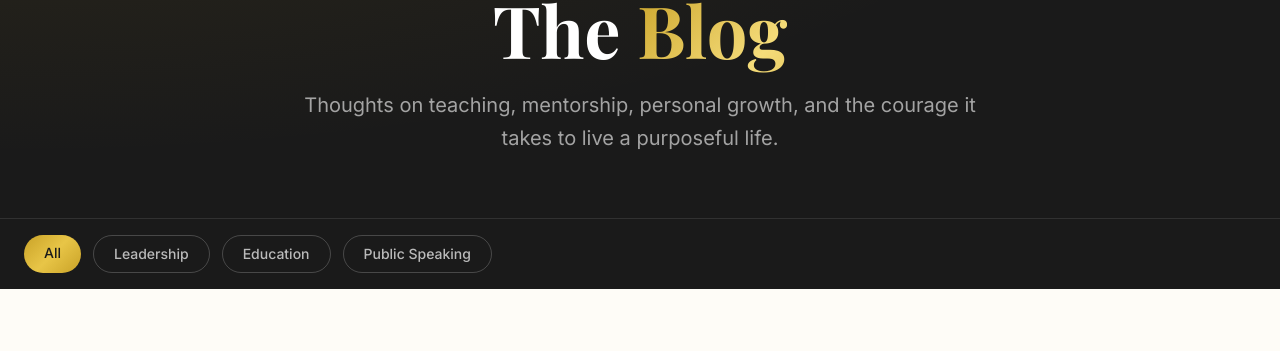
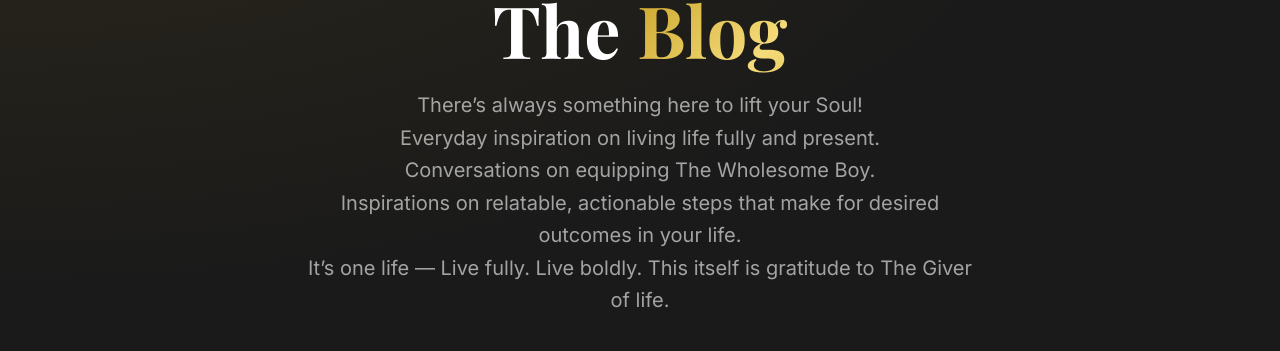
Before and after one commit to Johnomaji/chinezeononye, a Next.js app: page /blog in a window 1280 px wide. Shown: the part 189-540 px from the top of the page. Built offline with nearby package versions, Linux system fonts and the light colour scheme; no server answers; a web font is replaced by a local one.

Commit message:
new changes

```diff
--- a/app/about/page.tsx
+++ b/app/about/page.tsx
@@ -265,6 +265,7 @@ export default function AboutPage() {
               '/new2.jpeg',
               '/new3.jpeg',
               '/new4.jpeg',
+              '/new5.png',
             ].map((src, i) => (
               <div
                 key={i}
--- a/app/blog/page.tsx
+++ b/app/blog/page.tsx
@@ -42,7 +42,15 @@ export default function BlogPage({
             The <span className="gold-text">Blog</span>
           </h1>
           <p className="text-white/60 text-xl max-w-2xl mx-auto leading-relaxed">
-            Thoughts on teaching, mentorship, personal growth, and the courage it takes to live a purposeful life.
+            There’s always something here to lift your Soul!
+            <br />
+            Everyday inspiration on living life fully and present.
+            <br />
+            Conversations on equipping The Wholesome Boy.
+            <br />
+            Inspirations on relatable, actionable steps that make for desired outcomes in your life.
+            <br />
+            It’s one life — Live fully. Live boldly. This itself is gratitude to The Giver of life.
           </p>
         </div>
       </section>
--- a/app/page.tsx
+++ b/app/page.tsx
@@ -44,8 +44,14 @@ export default function HomePage() {
               <br />
               Potential
             </h1>
-            <p className="text-white/60 text-lg leading-relaxed mb-10 max-w-lg">
-              I am Chineze Eden — educator, mentor, and motivational speaker committed to helping individuals and organizations discover their purpose and rise to their highest potential.
+            <p className="text-white/80 text-lg leading-relaxed mb-5 max-w-lg">
+              Equipper. Speaker. Trainer. Writer. Champion of the Boy.
+            </p>
+            <p className="text-white/60 text-lg leading-relaxed mb-6 max-w-lg">
+              One who believes that Structured Personal Growth is the key to true lasting wholesome success in life at the levels of individual, Organization or National.
+            </p>
+            <p className="font-playfair text-gold-400 text-xl italic leading-relaxed mb-10 max-w-lg">
+              “The UNSTOPPABLE You is the GROWING You”.
             </p>
             <div className="flex flex-wrap gap-4">
               <Link
```
Also changed, not shown: public/new5.png (added).
